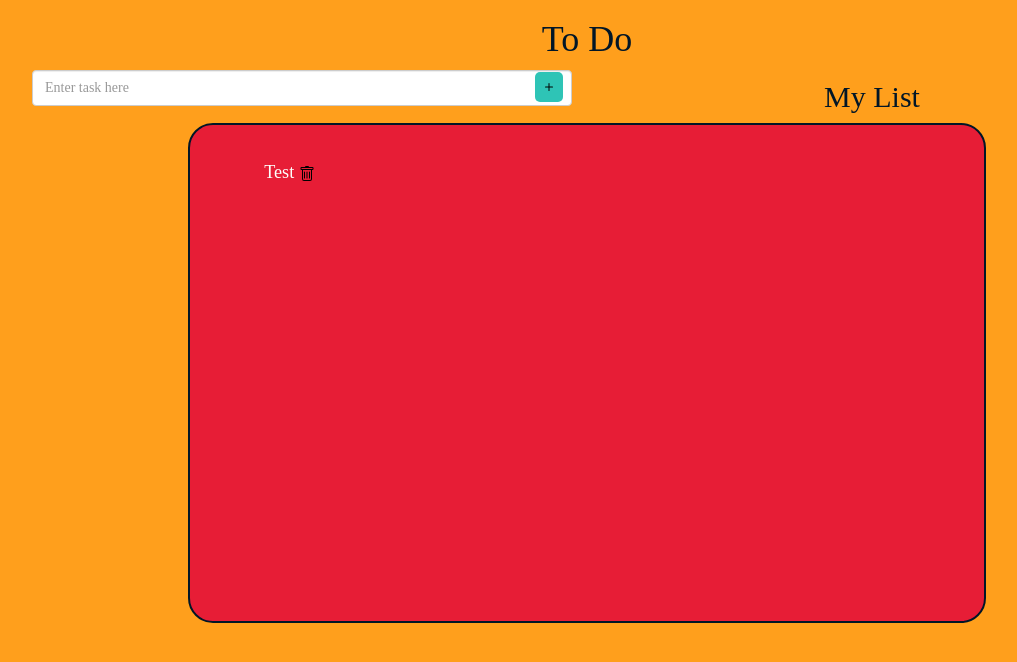
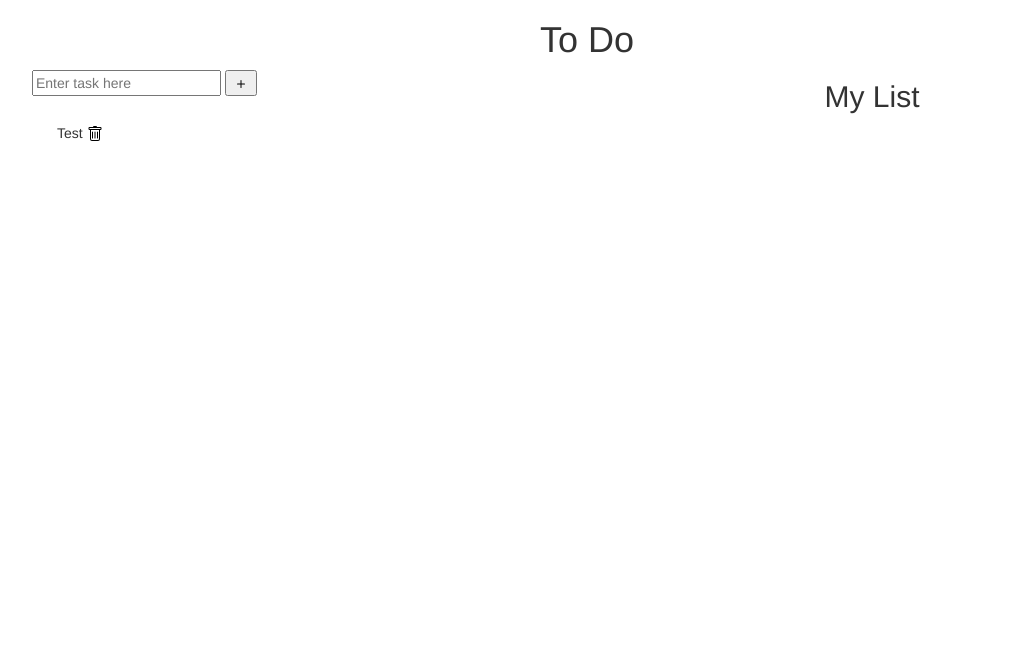
Before and after one commit to diorshelton/to-do-list, a plain HTML site: page index.html in a window 1280 px wide. Shown: the whole page, without its empty margins (53-1070 px from the left). Drawn offline with Linux system fonts and the light colour scheme; a web font is replaced by a local one.

Commit message:
Remove CSS stying

```diff
--- a/css/styles.css
+++ b/css/styles.css
@@ -1,59 +1,3 @@
 li{
   list-style: none;
 }
-.buttonIn{
-  width: 300px;
-  position: relative;
-}
-
-input {
-  margin: 0px;
-  padding: 10px;
-  width: 100%;
-  outline: none;
-  height: 30px;
-  border-radius: 5px;
-}
-
-button {
-  position: absolute;
-  top: 0;
-  border-radius: 5px;
-  right: 26px;
-  z-index: 2;
-  border: none;
-  top: 2px;
-  height: 30px;
-  cursor: default;
-  color: #FDFFFC;
-  background-color: #2EC4B6;
-  transform: translateX(2px);
-}
-#toDoList{
-  border: 2px  solid #011627;
-  height: 500px;
-  width: 70%;
-  margin: 15%;
-  padding: 3%;
-  margin-top: 0%;
-  background-color: #E71D36;
-  border-radius: 25px;
-  font-size: 130%;
-}
-
-body{
-  background-color: #FF9F1C;
-  color:#FDFFFC;
-  font-family: 'Scope One', serif;
-}
-h1, h2{
-  color: #011627;
-  font-family: 'Scope One', serif;
-}
-.form-control{
-  height: 4.55vh;
-
-}
-#trashicon{
-  size: 170%;
-}
--- a/index.html
+++ b/index.html
@@ -14,17 +14,17 @@
   <div class="container">
     <h1 class="text-center">To Do</h1>
         <form id="taskinput" class="col-md-6">
-          <input class= "form-control .form-control-lg" type="text" name="entry" id="newtask" placeholder="Enter task here">
+          <input class= "form-control.form-control-lg" type="text" name="entry" id="newtask" placeholder="Enter task here">
           <button id="addbutton" type="submit">
             <img id ="plus-btn" src="assets/img/plus.svg">
           </button>
         </form>
-    <h2 class="text-center">My List</h2>
-      <div id="toDoList">
-        <ul id="list">
-          <li>Test <img src="assets/img/trash.svg" alt="" id="trash"></li>
-        </ul>
-      </div>
+    <div id="toDoList">
+      <h2 class="text-center">My List</h2>
+      <ul id="list">
+        <li>Test <img src="assets/img/trash.svg" alt="trash icon" id="trash"></li>
+      </ul>
+    </div>
   </div>
 </body>
 </html>
```
